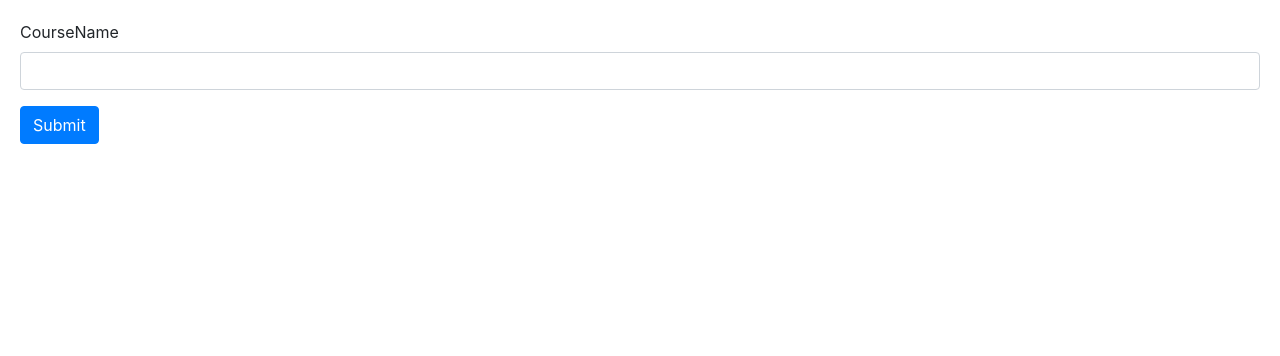
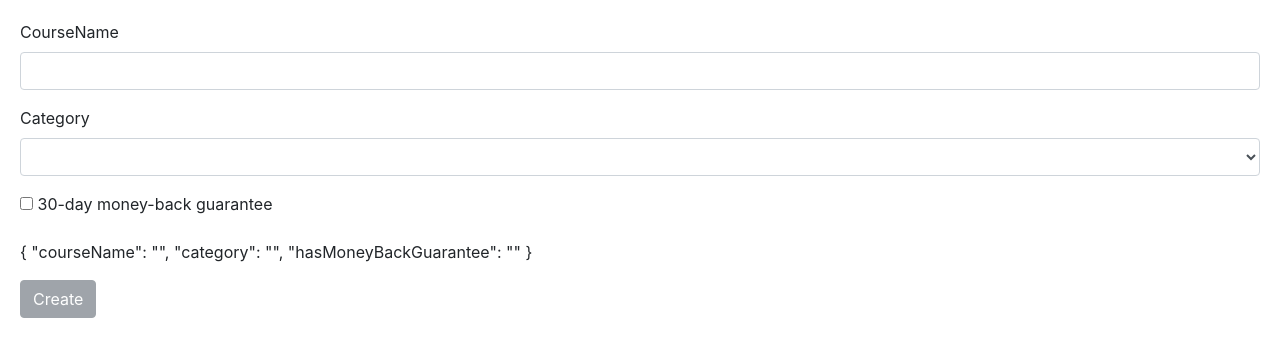
Before and after one commit to DneshP/Angular-Template-Reactive-Forms, an Angular app: page / in a window 1280 px wide. Shown: the top 356 px of the page. Built offline with nearby package versions, Linux system fonts and the light colour scheme.

Commit message:
Course Creation With Validation

```diff
--- a/src/app/course-form/course-form.component.html
+++ b/src/app/course-form/course-form.component.html
@@ -1,10 +1,9 @@
-<form>
+<form ngForm #f="ngForm" (ngSubmit)="submit(f.value)">
     <div class="form-group">
         <label for="courseName">CourseName</label>
         <input class="form-control"
          ngModel name="courseName"
         #courseName = "ngModel"
-        (change)="log(courseName)"
         type="text"
         required
         minlength="4"
@@ -19,5 +18,28 @@
             </div>
         </div>
     </div>
-    <button class="btn btn-primary">Submit</button>
+    <div class="form-group">
+        <label for="category">Category</label>
+        <select ngModel required name="category" #category="ngModel" class="form-control">
+            <option value=""></option>
+            <option *ngFor="let category of categories" [value]="category.id">{{ category.name }}</option>
+        </select>
+        <div class="alert alert-danger"
+        *ngIf="category.touched && category.invalid">
+            Category is Required.
+        </div>
+    </div>
+
+    <div class="form-group">
+            <label for="moneyBackGuarantee">
+              <input ngModel name="hasMoneyBackGuarantee" type="checkbox"> 30-day money-back guarantee
+             </label>
+    </div>
+    <p>{{ f.value | json }}</p>
+    <button class="btn btn-primary"
+    [ngClass]="{
+        'btn-primary':f.valid,
+        'btn-secondary':!f.valid
+    }"
+    [disabled]="!f.valid">Create</button>
 </form>
--- a/src/app/course-form/course-form.component.ts
+++ b/src/app/course-form/course-form.component.ts
@@ -6,12 +6,16 @@ import { Component, OnInit } from '@angular/core';
   styleUrls: ['./course-form.component.css']
 })
 export class CourseFormComponent implements OnInit {
+  categories=[
+  {id:1,name:'Development'},
+  {id:2,name:'Beginner'},
+  {id:3,name:'Advancements'}
+]
 
   constructor() { }
-
+submit(course){
+  console.log(course);
+}
   ngOnInit() {
   }
-log(courseName){
-  console.log(courseName);
 }
-}
```
